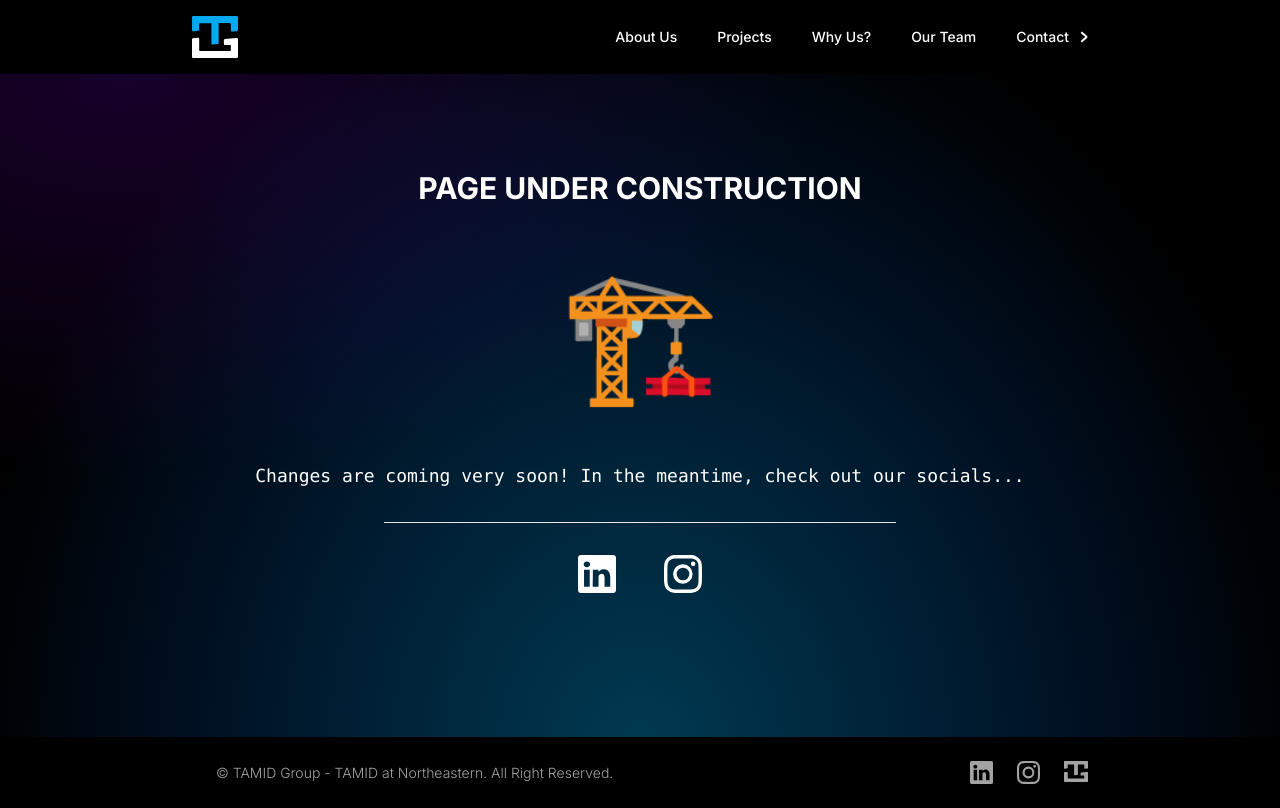
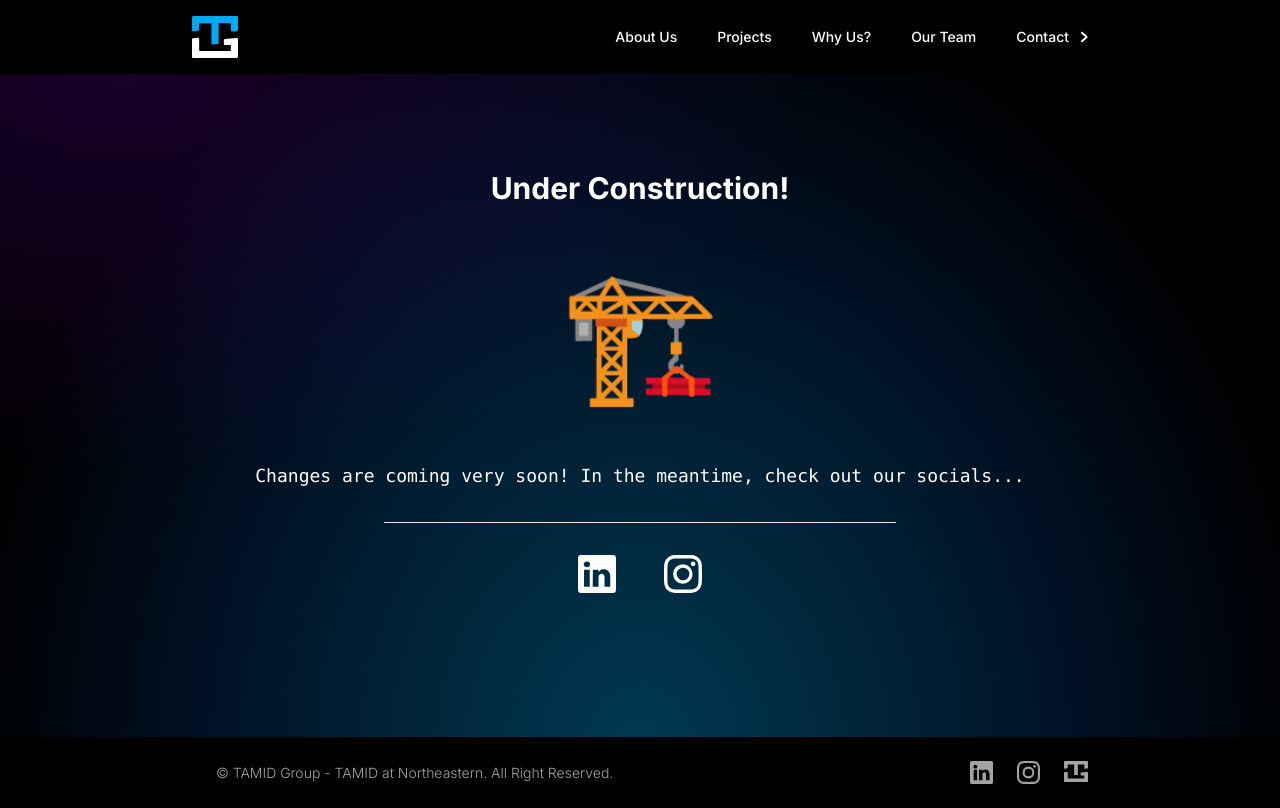
Before and after one commit to NuTamid/tamid-tech-site, a Next.js app: page /team in a window 1280 px wide. Built offline with nearby package versions, Linux system fonts and the light colour scheme.

Commit message:
construction styles

```diff
--- a/src/components/UnderConstruction.tsx
+++ b/src/components/UnderConstruction.tsx
@@ -16,7 +16,7 @@ const UnderConstruction = () => {
                   <div className="hidden md:flex overflow-auto absolute left-1/2 transform -translate-x-1/2 w-full h-[1500px] bg-gradient-radial from-[#00aaf3] from-8% via-[#0071f366] via-50% to-75% opacity-[0.34]" />
             </div>
         </div>
-        <div className="text-white font-bold text-center mt-24 mb-16 text-3xl">PAGE UNDER CONSTRUCTION</div>
+        <div className="text-white font-bold text-center mt-24 mb-16 text-3xl">Under Construction!</div>
         <div className="text-white font-bold text-center text-9xl">🏗️</div>
         <div className="font-mono text-white font-medium text-center mt-16 text-lg">Changes are coming very soon! In the meantime, check out our socials...</div>
         <div className="w-full my-8 flex justify-center">
```
